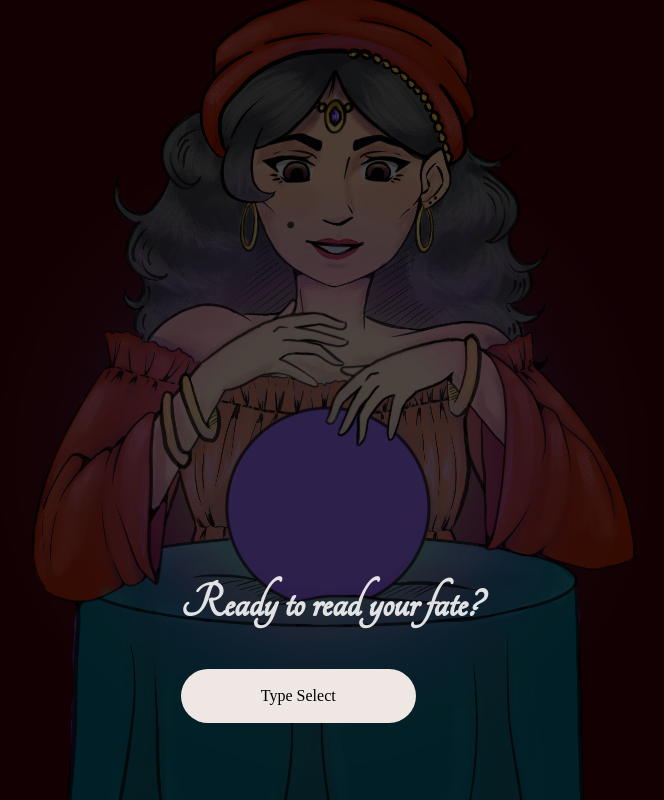
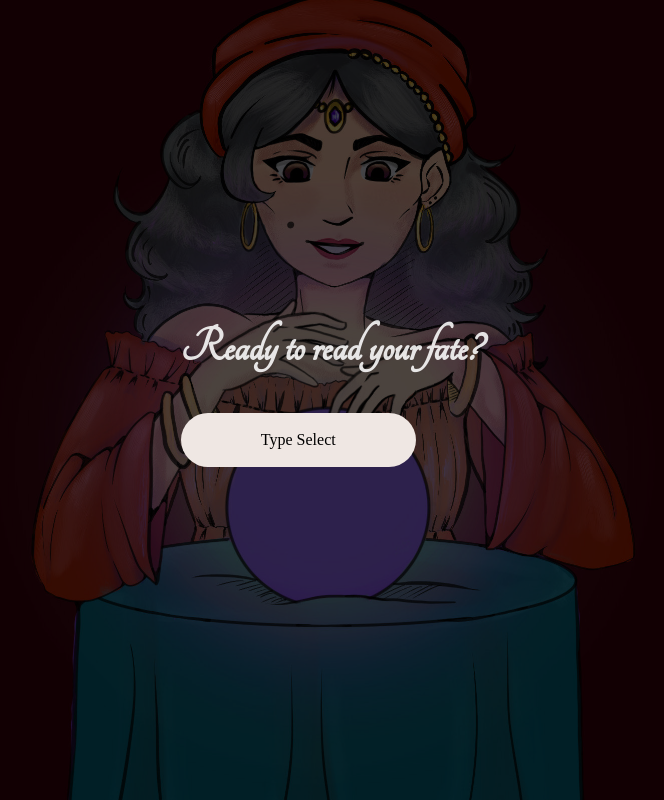
Before and after one commit to ArturMigulea/Tarot-Reading, a React (Vite) app: page /#/ in a window 1280 px wide. Shown: the whole page, without its empty margins (309-973 px from the left). Built offline with nearby package versions, Linux system fonts and the light colour scheme; a web font is replaced by a local one.

Commit message:
webpage placement 2

```diff
--- a/src/Screens/Title.jsx
+++ b/src/Screens/Title.jsx
@@ -7,7 +7,7 @@ function Title() {
 
     return (
         <div className='ScreenContainer gypsy-bg-img bg-img'>
-            <div style={{ marginTop: "40%" }}>
+            <div style={{ marginTop: "20%" }}>
                 <h1>Ready to read your fate?</h1>
 
                 <MultiUseButton
```
